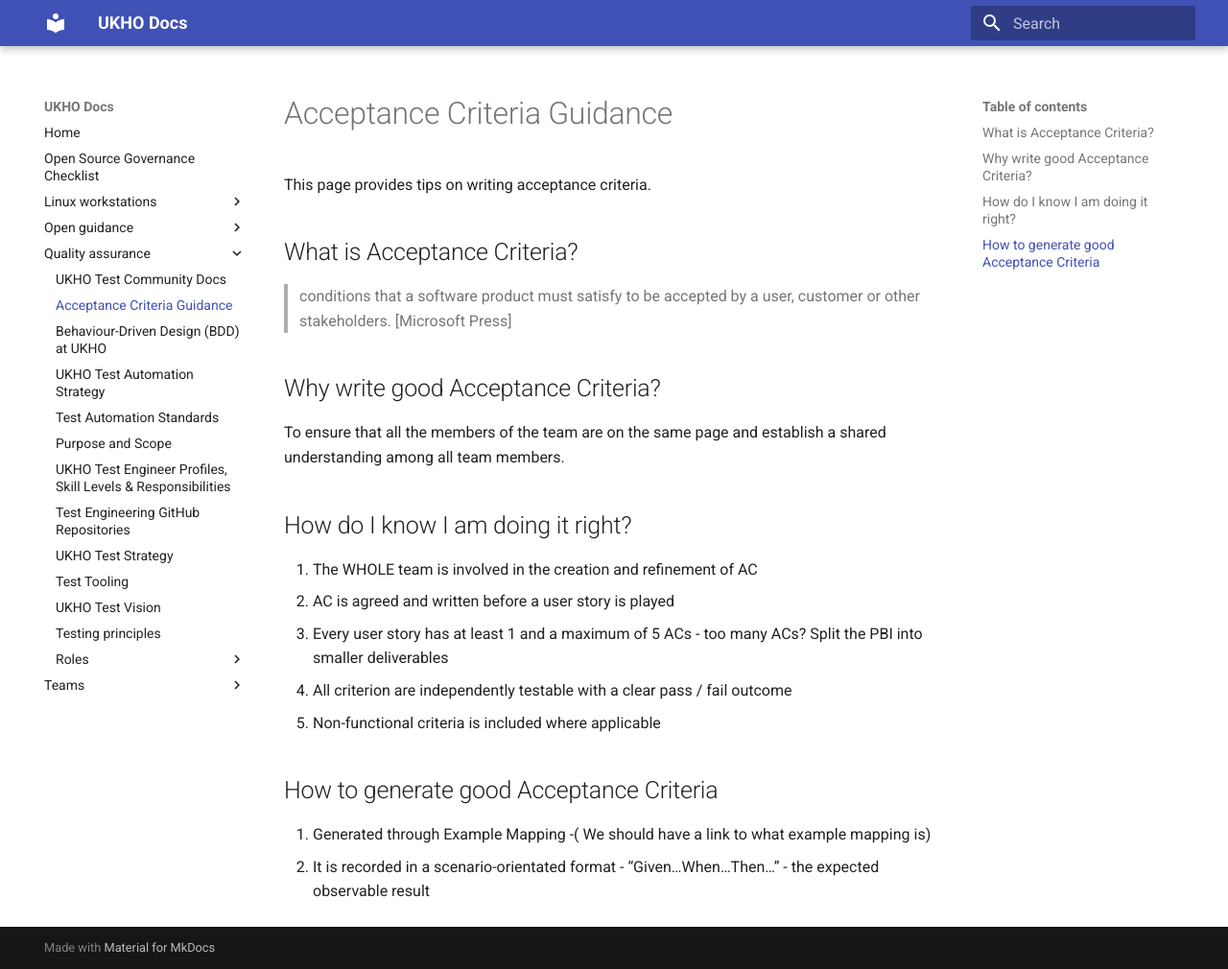
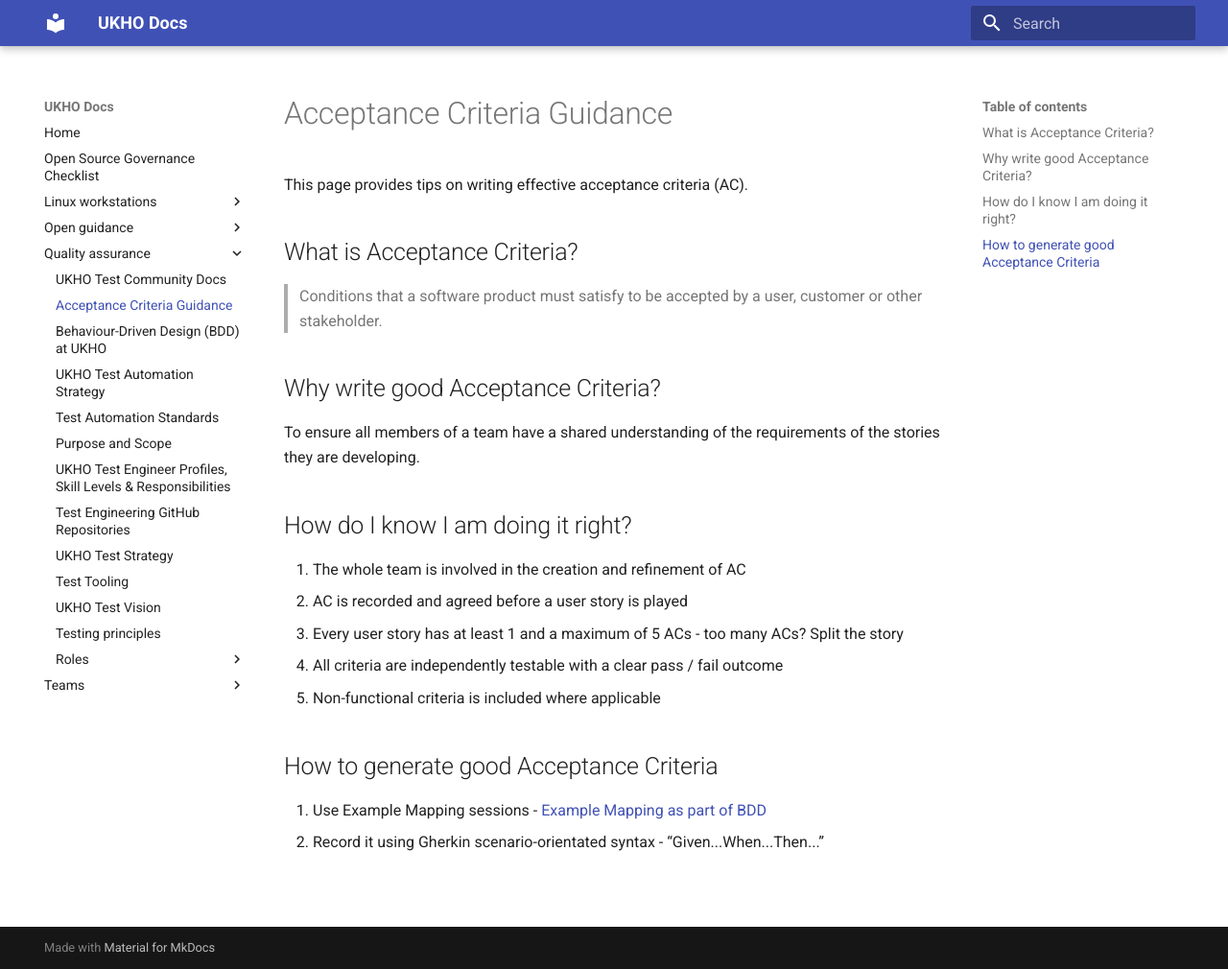
Before and after one commit to UKHO/docs, an MkDocs documentation site: the page built from docs/quality-assurance/acceptance-criteria.md, in a window 1280 px wide and 1010 px high. Shown: the whole window at 96% size. Built offline with MkDocs 1.6.1 and Material for MkDocs 9.7.7, drawn with Linux system fonts in a browser that asks for light colours.

Commit message:
Finalise document content

```diff
--- a/docs/quality-assurance/acceptance-criteria.md
+++ b/docs/quality-assurance/acceptance-criteria.md
@@ -1,21 +1,21 @@
 # Acceptance Criteria Guidance
-This page provides tips on writing acceptance criteria.
+This page provides tips on writing effective acceptance criteria (AC).
 
 ## What is Acceptance Criteria?
-> conditions that a software product must satisfy to be accepted by a user, customer or other stakeholders. [Microsoft Press]
+> Conditions that a software product must satisfy to be accepted by a user, customer or other stakeholder.
 
 ## Why write good Acceptance Criteria?
-To ensure that all the members of the team are on the same page and establish a shared understanding among all team members.
+To ensure all members of a team have a shared understanding of the requirements of the stories they are developing.
 
 ## How do I know I am doing it right?
 
-1. The WHOLE team is involved in the creation and refinement of AC
-1. AC is agreed and written before a user story is played
-1. Every user story has at least 1 and a maximum of 5 ACs - too many ACs? Split the PBI into smaller deliverables
-1. All criterion are independently testable with a clear pass / fail outcome
+1. The whole team is involved in the creation and refinement of AC
+1. AC is recorded and agreed before a user story is played
+1. Every user story has at least 1 and a maximum of 5 ACs - too many ACs? Split the story
+1. All criteria are independently testable with a clear pass / fail outcome
 1. Non-functional criteria is included where applicable
 
 ## How to generate good Acceptance Criteria
 
-1. Generated through Example Mapping  -( We should have a link to what example mapping is)
-1. It is recorded in a scenario-orientated format - “Given…When…Then…” - the expected observable result
+1. Use Example Mapping sessions - [Example Mapping as part of BDD](bdd.md)
+1. Record it using Gherkin scenario-orientated syntax - “Given...When...Then...”
```
